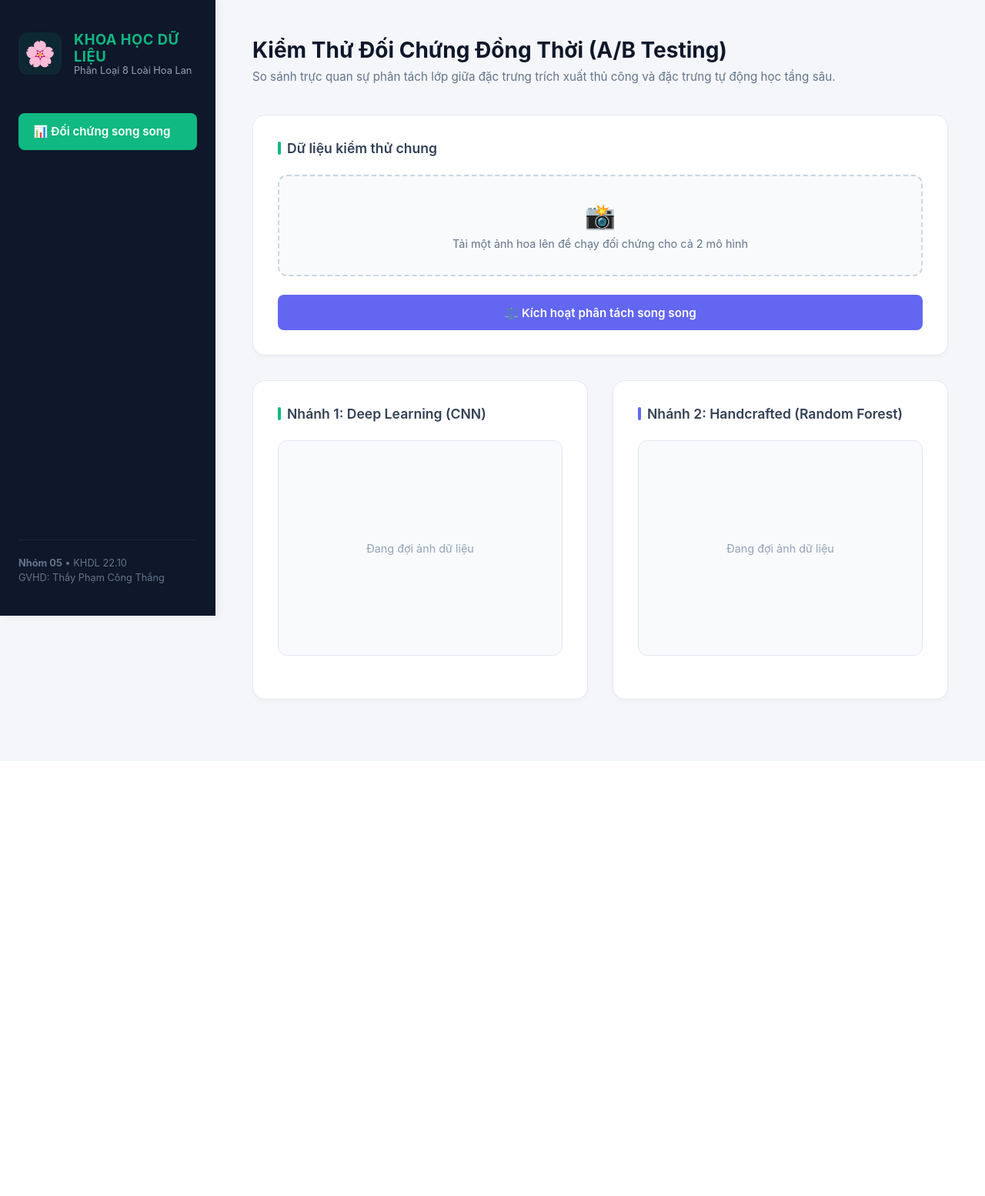
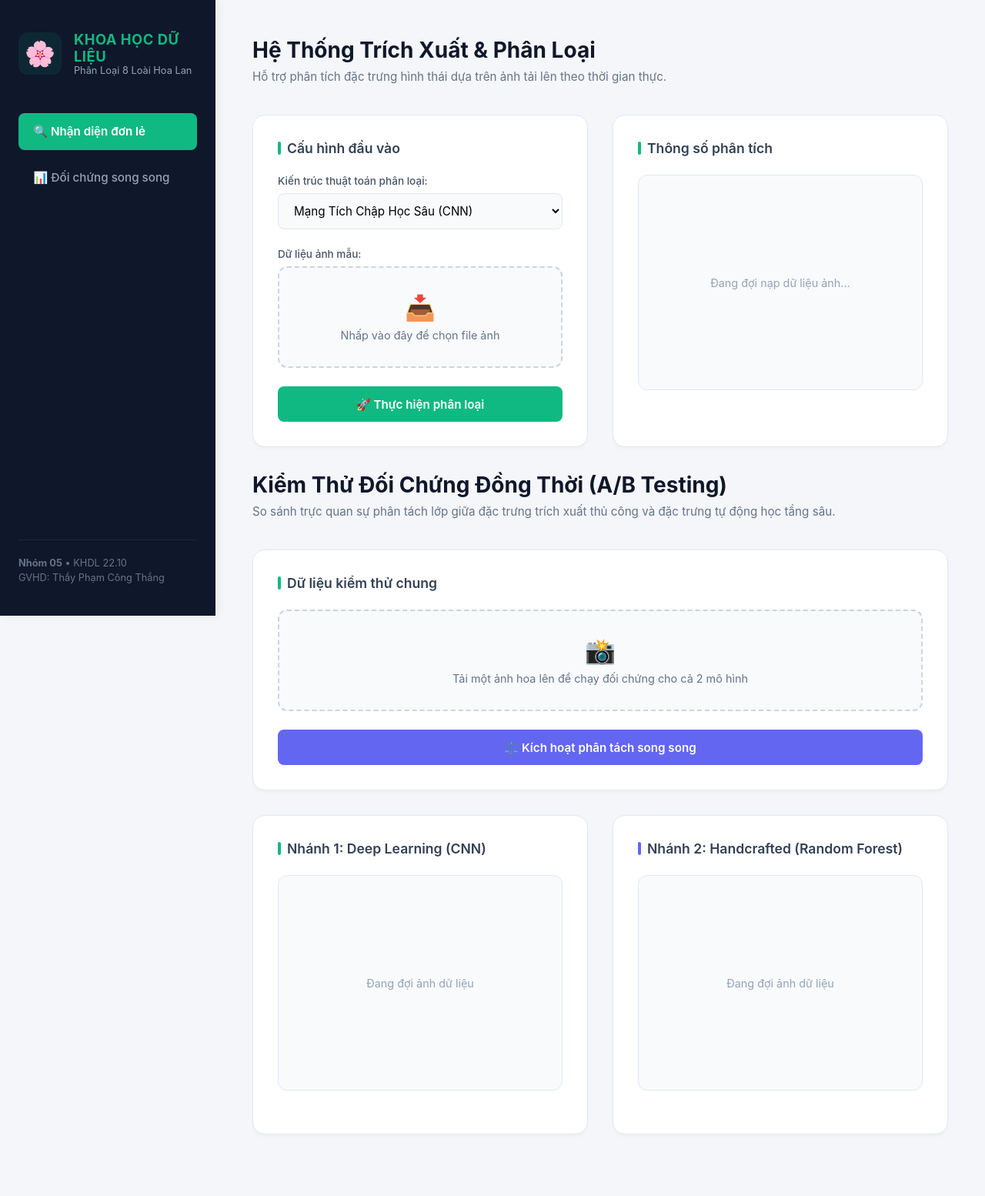
Before and after one commit to Nguyen-Trang-25/WebKHDL, a Flask app: page / in a window 1280 px wide. Shown: the whole page at 77% size. Before the commit the page ends 913 px from the top, so only its background shows below. Run offline with Flask 3, Linux system fonts and the light colour scheme.

Commit message:
Enhance image classification feature with single prediction support and update UI for better user experience

```diff
--- a/app.py
+++ b/app.py
@@ -1,5 +1,7 @@
 print("[1/5] Đang khởi động tiến trình...")
 import os
+import time
+import json
 
 os.environ['TF_ENABLE_ONEDNN_OPTS'] = '0'
 os.environ['TF_CPP_MIN_LOG_LEVEL'] = '2'
@@ -11,6 +13,7 @@ import numpy as np
 import joblib
 
 print("[3/5] Đang nạp TensorFlow/Keras...")
+import tensorflow as tf
 from keras.models import load_model
 
 from flask import Flask, render_template, request, jsonify
@@ -26,6 +29,39 @@ except ImportError:
 
 print("[4/5] Khởi tạo ứng dụng Flask Web...")
 app = Flask(__name__)
+
+# Summary metrics shown on the report tab.
+METRICS_PATH = "models/metrics.json"
+METRICS_DEFAULT = {
+    "rf": {
+        "best_val": "90.96%",
+        "test_acc": "91.68%",
+        "macro_f1": "0.92",
+    },
+    "cnn": {
+        "best_val": None,
+        "test_acc": "92.68%",
+        "macro_f1": "0.93",
+    },
+}
+
+
+def load_metrics():
+    metrics = {
+        "rf": METRICS_DEFAULT["rf"].copy(),
+        "cnn": METRICS_DEFAULT["cnn"].copy(),
+    }
+    if not os.path.exists(METRICS_PATH):
+        return metrics
+    try:
+        with open(METRICS_PATH, "r", encoding="utf-8") as handle:
+            data = json.load(handle)
+        for key in ("rf", "cnn"):
+            if isinstance(data.get(key), dict):
+                metrics[key].update(data[key])
+    except Exception as exc:
+        print(f"[Warning] Cannot load metrics file: {exc}")
+    return metrics
 
 
 def extract_color_histogram(image_bgr, bins=(8, 8, 8)):
@@ -147,7 +183,65 @@ print("=========================")
 
 @app.route('/')
 def index():
-    return render_template('index.html')
+    metrics = load_metrics()
+    return render_template('index.html', metrics=metrics)
+
+
+@app.route('/predict_single', methods=['POST'])
+def predict_single():
+    if 'file' not in request.files:
+        return jsonify({'error': 'Không tìm thấy file ảnh gửi lên'}), 400
+
+    file = request.files['file']
+    model_type = request.form.get('model', 'cnn')
+
+    if file.filename == '':
+        return jsonify({'error': 'Chưa có ảnh nào được chọn'}), 400
+
+    try:
+        img_pil = Image.open(file.stream).convert('RGB')
+        img_np = np.array(img_pil)
+        img_bgr = cv2.cvtColor(img_np, cv2.COLOR_RGB2BGR)
+
+        start_time = time.time()
+
+        if model_type == 'cnn':
+            if cnn_model is None:
+                return jsonify({'error': 'Mô hình CNN chưa được nạp trên server'}), 500
+
+            img_resized = cv2.resize(img_bgr, (224, 224))
+            img_rgb = cv2.cvtColor(img_resized, cv2.COLOR_BGR2RGB)
+
+            img_tensor = np.expand_dims(img_rgb, axis=0).astype(np.float32)
+
+            preds = cnn_model.predict(img_tensor)
+            class_idx = int(np.argmax(preds[0]))
+
+            confidence = float(preds[0][class_idx]) * 100
+            predicted_class = CLASS_NAMES[class_idx]
+
+        else:
+            if rf_pipeline is None:
+                return jsonify({'error': 'Mô hình Random Forest chưa được nạp trên server'}), 500
+
+            rf_features = extract_all_features(img_bgr, 128)
+
+            preds_proba = rf_pipeline.predict_proba([rf_features])
+            class_idx = int(np.argmax(preds_proba[0]))
+
+            confidence = float(preds_proba[0][class_idx]) * 100
+            predicted_class = CLASS_NAMES[class_idx]
+
+        inference_time = (time.time() - start_time) * 1000
+
+        return jsonify({
+            'class_name': predicted_class,
+            'confidence': f"{confidence:.2f} %",
+            'time': f"{inference_time:.1f} ms"
+        })
+
+    except Exception as e:
+        return jsonify({'error': f"Lỗi hệ thống trong quá trình xử lý: {str(e)}"}), 500
 
 
 @app.route('/predict_compare', methods=['POST'])
--- a/static/js/main.js
+++ b/static/js/main.js
@@ -20,12 +20,17 @@ document.addEventListener("DOMContentLoaded", function () {
   });
 
   // ==========================================
-  // 2. LOGIC PREVIEW ẢNH CHO TAB ĐỐI CHỨNG
+  // 2. LOGIC PREVIEW ẢNH KHI NGƯỜI DÙNG CHỌN FILE
   // ==========================================
+  const singleFileInput = document.getElementById("single-file");
   const compareFileInput = document.getElementById("compare-file");
 
+  singleFileInput.addEventListener("change", function () {
+    handleFilePreview(this, "single-view");
+  });
+
   compareFileInput.addEventListener("change", function () {
-    // Nhân bản ảnh hiển thị ở cả 2 ô của 2 mô hình
+    // Đối với tab đối chứng, nhân bản ảnh hiển thị ở cả 2 ô của 2 mô hình
     handleFilePreview(this, "compare-view-cnn");
     handleFilePreview(this, "compare-view-rf");
   });
@@ -42,7 +47,52 @@ document.addEventListener("DOMContentLoaded", function () {
   }
 
   // ==========================================
-  // 3. GỌI API BACKEND - ĐỐI CHỨNG SONG SONG
+  // 3. GỌI API BACKEND - NHẬN DIỆN ĐƠN LẺ
+  // ==========================================
+  const btnPredictSingle = document.getElementById("btn-predict-single");
+
+  btnPredictSingle.addEventListener("click", function () {
+    if (!singleFileInput.files[0]) {
+      alert("Vui lòng nạp file ảnh hoa lan lên hệ thống trước!");
+      return;
+    }
+
+    const modelSelect = document.getElementById("model-select").value;
+    const resultsWrapper = document.getElementById("single-results");
+    const resClass = document.getElementById("res-class");
+
+    // Giao diện chuyển sang trạng thái xử lý tính toán
+    resClass.innerText = "Đang trích xuất...";
+    resultsWrapper.classList.remove("hidden");
+
+    const formData = new FormData();
+    formData.append("file", singleFileInput.files[0]);
+    formData.append("model", modelSelect);
+
+    // Gọi API bất đồng bộ đến endpoint của Flask
+    fetch("/predict_single", {
+      method: "POST",
+      body: formData,
+    })
+      .then((response) => response.json())
+      .then((data) => {
+        if (data.error) {
+          alert(data.error);
+          return;
+        }
+        // Điền dữ liệu trả về từ Server vào giao diện
+        resClass.innerText = data.class_name;
+        document.getElementById("res-conf").innerText = data.confidence;
+        document.getElementById("res-time").innerText = data.time;
+      })
+      .catch((err) => {
+        alert("Lỗi kết nối đến Server máy chủ Backend!");
+        console.error(err);
+      });
+  });
+
+  // ==========================================
+  // 4. GỌI API BACKEND - ĐỐI CHỨNG SONG SONG
   // ==========================================
   const btnCompare = document.getElementById("btn-compare");
 
--- a/templates/index.html
+++ b/templates/index.html
@@ -19,7 +19,10 @@
         </div>
       </div>
       <nav class="nav-tabs">
-        <button class="tab-btn active" data-tab="tab-compare">
+        <button class="tab-btn active" data-tab="tab-single">
+          🔍 Nhận diện đơn lẻ
+        </button>
+        <button class="tab-btn" data-tab="tab-compare">
           📊 Đối chứng song song
         </button>
       </nav>
@@ -31,7 +34,73 @@
 
     <main class="main-content">
       <div class="container">
-        <section id="tab-compare" class="tab-panel active">
+        <section id="tab-single" class="tab-panel active">
+          <header class="content-header">
+            <h1>Hệ Thống Trích Xuất & Phân Loại</h1>
+            <p>
+              Hỗ trợ phân tích đặc trưng hình thái dựa trên ảnh tải lên theo
+              thời gian thực.
+            </p>
+          </header>
+
+          <div class="dashboard-grid">
+            <div class="card">
+              <h3 class="card-title">Cấu hình đầu vào</h3>
+              <div class="form-group">
+                <label for="model-select"
+                  >Kiến trúc thuật toán phân loại:</label
+                >
+                <select id="model-select">
+                  <option value="cnn">Mạng Tích Chập Học Sâu (CNN)</option>
+                  <option value="rf">
+                    Random Forest Classifier (Handcrafted Features)
+                  </option>
+                </select>
+              </div>
+              <div class="form-group">
+                <label>Dữ liệu ảnh mẫu:</label>
+                <div
+                  class="upload-dropzone"
+                  onclick="document.getElementById('single-file').click()"
+                >
+                  <span class="upload-icon">📥</span>
+                  <p>Nhấp vào đây để chọn file ảnh</p>
+                  <input type="file" id="single-file" accept="image/*" hidden />
+                </div>
+              </div>
+              <button class="btn btn-primary" id="btn-predict-single">
+                🚀 Thực hiện phân loại
+              </button>
+            </div>
+
+            <div class="card">
+              <h3 class="card-title">Thông số phân tích</h3>
+              <div class="preview-box" id="single-view">
+                <div class="placeholder-text">Đang đợi nạp dữ liệu ảnh...</div>
+              </div>
+              <div id="single-results" class="results-wrapper hidden">
+                <div class="result-item">
+                  <span class="result-label">Loài hoa nhận diện:</span>
+                  <span class="result-value badge-green" id="res-class"
+                    >--</span
+                  >
+                </div>
+                <div class="result-item">
+                  <span class="result-label">Độ tự tin (Confidence):</span>
+                  <span class="result-value text-highlight" id="res-conf"
+                    >--</span
+                  >
+                </div>
+                <div class="result-item">
+                  <span class="result-label">Thời gian tính toán:</span>
+                  <span class="result-value" id="res-time">--</span>
+                </div>
+              </div>
+            </div>
+          </div>
+        </section>
+
+        <section id="tab-compare" class="tab-panel">
           <header class="content-header">
             <h1>Kiểm Thử Đối Chứng Đồng Thời (A/B Testing)</h1>
             <p>
```
